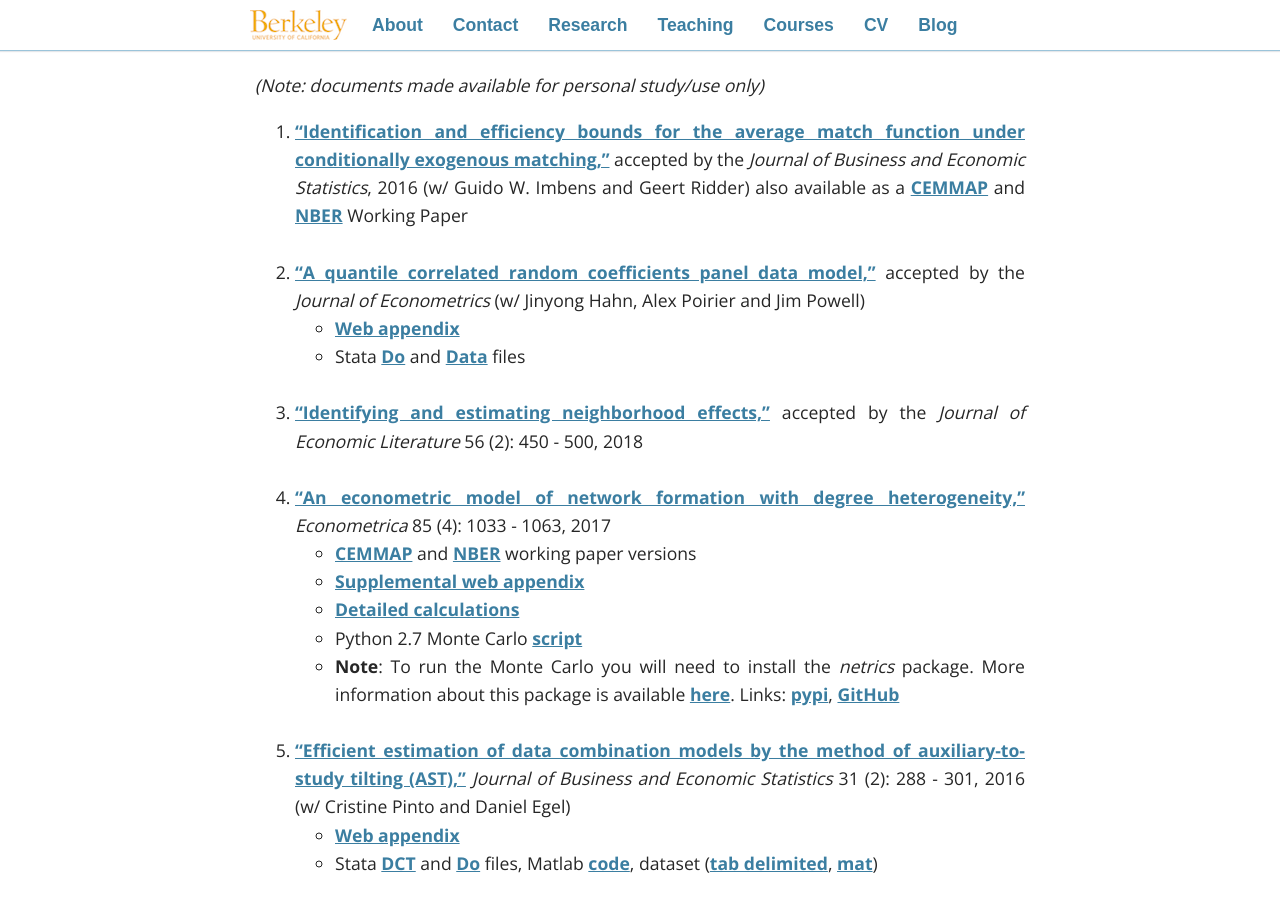
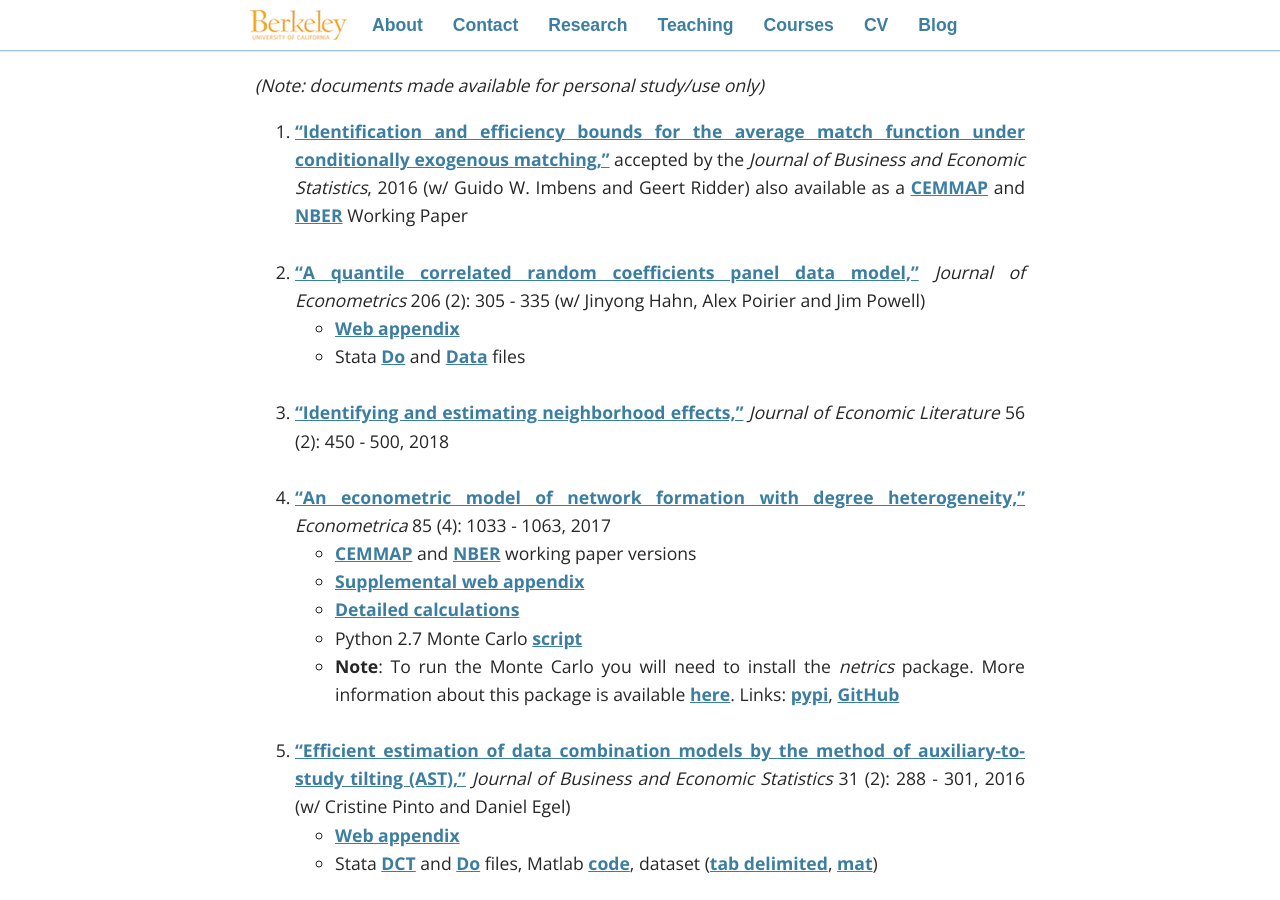
Before and after one commit to snowdj/econometrics-7, a Jekyll site: the page built from _pages/03_research.md, in a window 1280 px wide and 900 px high, scrolled down 506 px. Built offline with Jekyll 4.4.1, drawn with Linux system fonts in a browser that asks for light colours; some web fonts are replaced.

Commit message:
Various updates.

```diff
--- a/_pages/03_research.md
+++ b/_pages/03_research.md
@@ -17,12 +17,12 @@
 2. ["Identification and efficiency bounds for the average match function under conditionally exogenous matching,"]({{ site.url }}{{ site.baseurl}}/downloads/working_papers/AMF/AMF_30April2018rev2.pdf) accepted by the _Journal of Business and Economic Statistics_, 2016 (w/ Guido W. Imbens and Geert Ridder) also available as a [CEMMAP](http://www.cemmap.ac.uk/publication/id/8195) and [NBER](http://www.nber.org/papers/w22098) Working Paper
 <br/>
 <br/>
-3. ["A quantile correlated random coefficients panel data model,"]({{ site.url }}{{ site.baseurl}}/downloads/working_papers/QuantilePanel/QuantilePanelData_GHPP_Aug2016_Revision.pdf) accepted by the _Journal of Econometrics_ (w/ Jinyong Hahn, Alex Poirier and Jim Powell)
-  * [Web appendix]({{ site.url }}{{ site.baseurl}}/downloads/working_papers/QuantilePanel/QuantilePanelData_GHPP_Aug2016_Revision_SupplementalWebAppendix.pdf)
-  * Stata [Do]({{ site.url }}{{ site.baseurl}}/downloads/working_papers/QuantilePanel/QuantilePanel_1.do) and [Data]({{ site.url }}{{ site.baseurl}}/downloads/working_papers/QuantilePanel/NLSY79_Teaching_Fall2014.dta) files
+3. ["A quantile correlated random coefficients panel data model,"]({{ site.url }}{{ site.baseurl}}/downloads/publications/JournalOfEconometrics_v206n2_2018/BSG_JournalOfEconometrics_v206n2_2018.pdf) _Journal of Econometrics_ 206 (2): 305 - 335 (w/ Jinyong Hahn, Alex Poirier and Jim Powell)
+  * [Web appendix]({{ site.url }}{{ site.baseurl}}/downloads/publications/JournalOfEconometrics_v206n2_2018/QuantilePanelData_GHPP_Aug2016_Revision_SupplementalWebAppendix.pdf)
+  * Stata [Do]({{ site.url }}{{ site.baseurl}}/downloads/publications/JournalOfEconometrics_v206n2_2018/QuantilePanel_1.do) and [Data]({{ site.url }}{{ site.baseurl}}/downloads/publications/JournalOfEconometrics_v206n2_2018/NLSY79_Teaching_Fall2014.dta) files
 <br/>
 <br/>
-4. ["Identifying and estimating neighborhood effects,"]({{ site.url }}{{ site.baseurl}}/downloads/publications/JournalOfEconomicLiterature_v56n2_2018/BSG_JournalOfEconomicLiterature_v56n2_2018.pdf) accepted by the _Journal of Economic Literature_ 56 (2): 450 - 500, 2018
+4. ["Identifying and estimating neighborhood effects,"]({{ site.url }}{{ site.baseurl}}/downloads/publications/JournalOfEconomicLiterature_v56n2_2018/BSG_JournalOfEconomicLiterature_v56n2_2018.pdf) _Journal of Economic Literature_ 56 (2): 450 - 500, 2018
 <br/>
 <br/>
 5. ["An econometric model of network formation with degree heterogeneity,"]({{ site.url }}{{ site.baseurl}}/downloads/publications/Econometrica_v85n4_2017/BSG_Econometrica_v85n4_2017.pdf) _Econometrica_ 85 (4): 1033 - 1063, 2017
```
Also changed, not shown: _pages/06_cv.md (+8 -5 lines), 24 other files.
